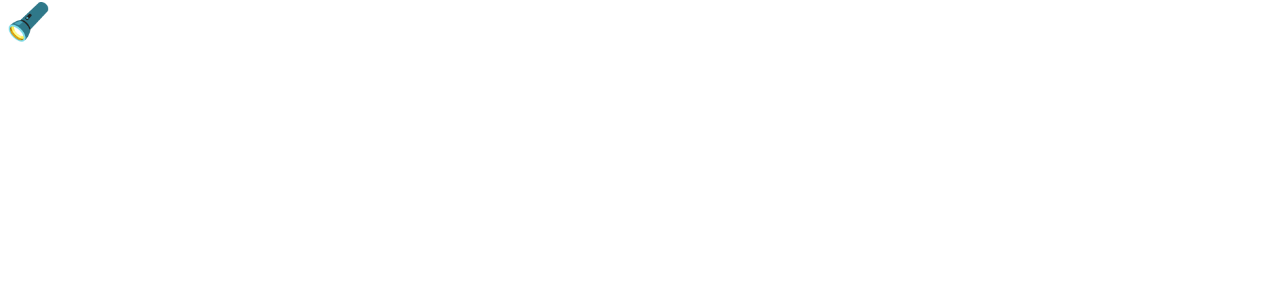
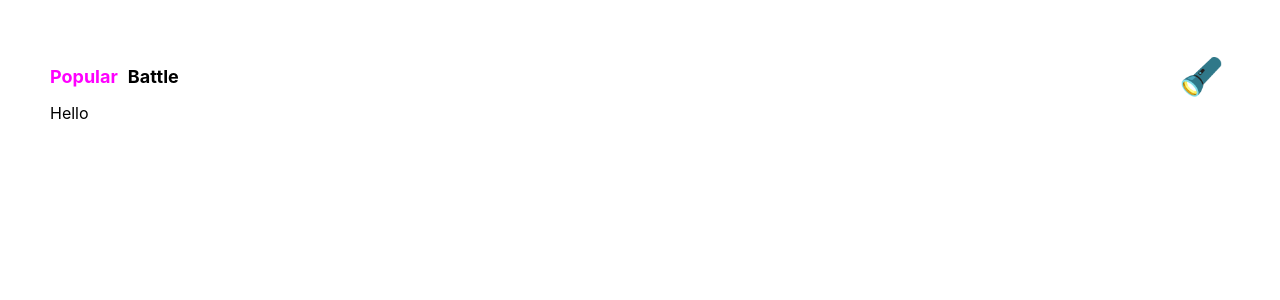
Before and after one commit to seemaullal/github-battle-typescript, a React (Vite) app: page / in a window 1280 px wide. Shown: the top 300 px of the page. Built offline with nearby package versions, Linux system fonts and the light colour scheme.

Commit message:
basic routing set up

```diff
--- a/src/components/navigation.tsx
+++ b/src/components/navigation.tsx
@@ -1,10 +1,30 @@
 import { useTheme } from '../hooks/useTheme';
+import { NavLink } from 'react-router-dom';
+import { CSSProperties } from 'react';
 
 export default function Navigation() {
   const { isLightMode, toggleTheme } = useTheme();
   const buttonIcon = isLightMode ? '🔦' : '💡';
+  const activeStyle: CSSProperties = { color: 'magenta' };
   return (
-    <nav>
+    <nav className="row space-between">
+      <ul className="row nav">
+        <li>
+          <NavLink to="/" exact activeStyle={activeStyle} className="nav-link">
+            Popular
+          </NavLink>
+        </li>
+        <li>
+          <NavLink
+            to="/battle"
+            exact
+            activeStyle={activeStyle}
+            className="nav-link"
+          >
+            Battle
+          </NavLink>
+        </li>
+      </ul>
       <button className="theme-btn" onClick={toggleTheme}>
         {buttonIcon}
       </button>
--- a/src/index.tsx
+++ b/src/index.tsx
@@ -1,6 +1,6 @@
 import { useState } from 'react';
 import * as ReactDOM from 'react-dom';
-import { Route } from 'react-router-dom';
+import { BrowserRouter, Route, Switch } from 'react-router-dom';
 import ThemeContext, { themeType } from './contexts/theme_context';
 import Navigation from './components/navigation';
 import './styles.scss';
@@ -8,11 +8,23 @@
 function App() {
   const [theme, setTheme] = useState<themeType>('light');
   return (
-    <ThemeContext.Provider value={{ theme: theme, setTheme: setTheme }}>
-      <div className={theme}>
-        <Navigation />
-      </div>
-    </ThemeContext.Provider>
+    <BrowserRouter>
+      <ThemeContext.Provider value={{ theme: theme, setTheme: setTheme }}>
+        <div className={theme}>
+          <div className="container">
+            <Navigation />
+            <Switch>
+              <Route exact path="/">
+                Hello
+              </Route>
+              <Route exact path="/battle">
+                Battle
+              </Route>
+            </Switch>
+          </div>
+        </div>
+      </ThemeContext.Provider>
+    </BrowserRouter>
   );
 }
 
```
